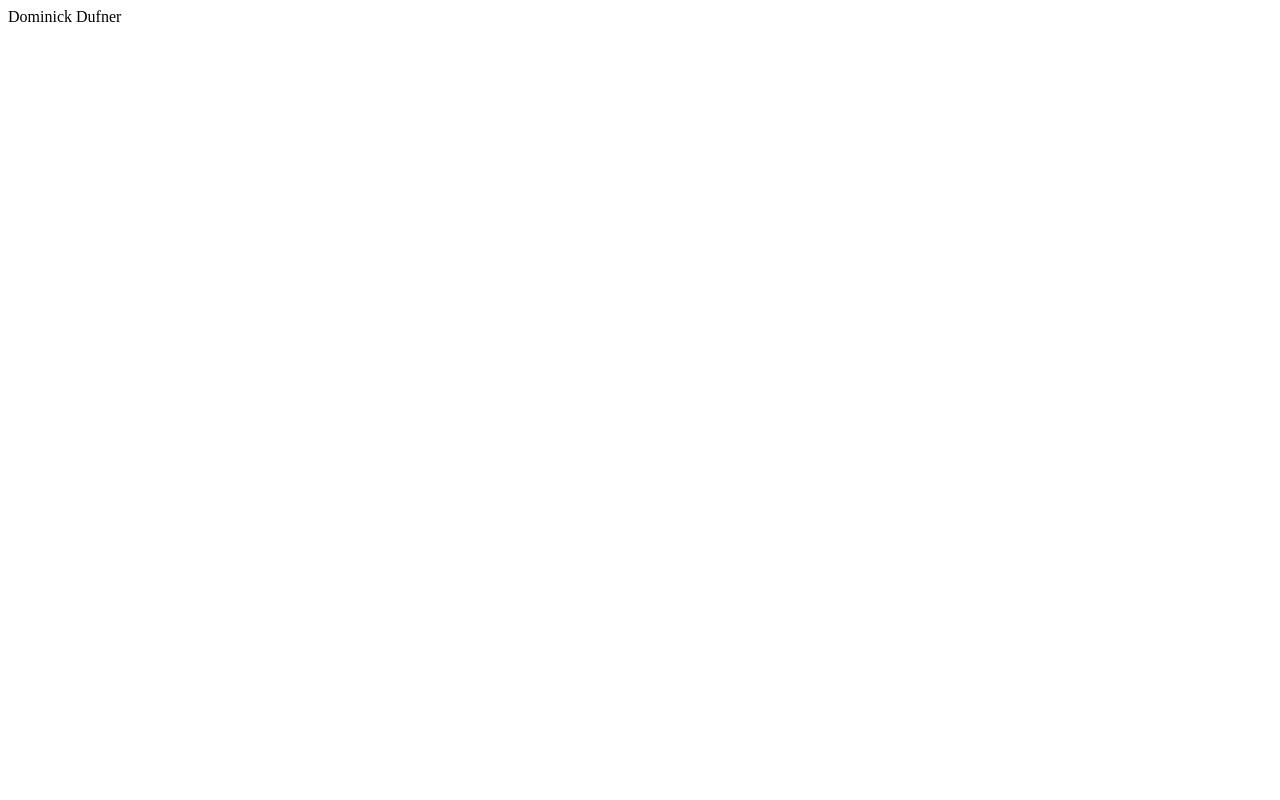
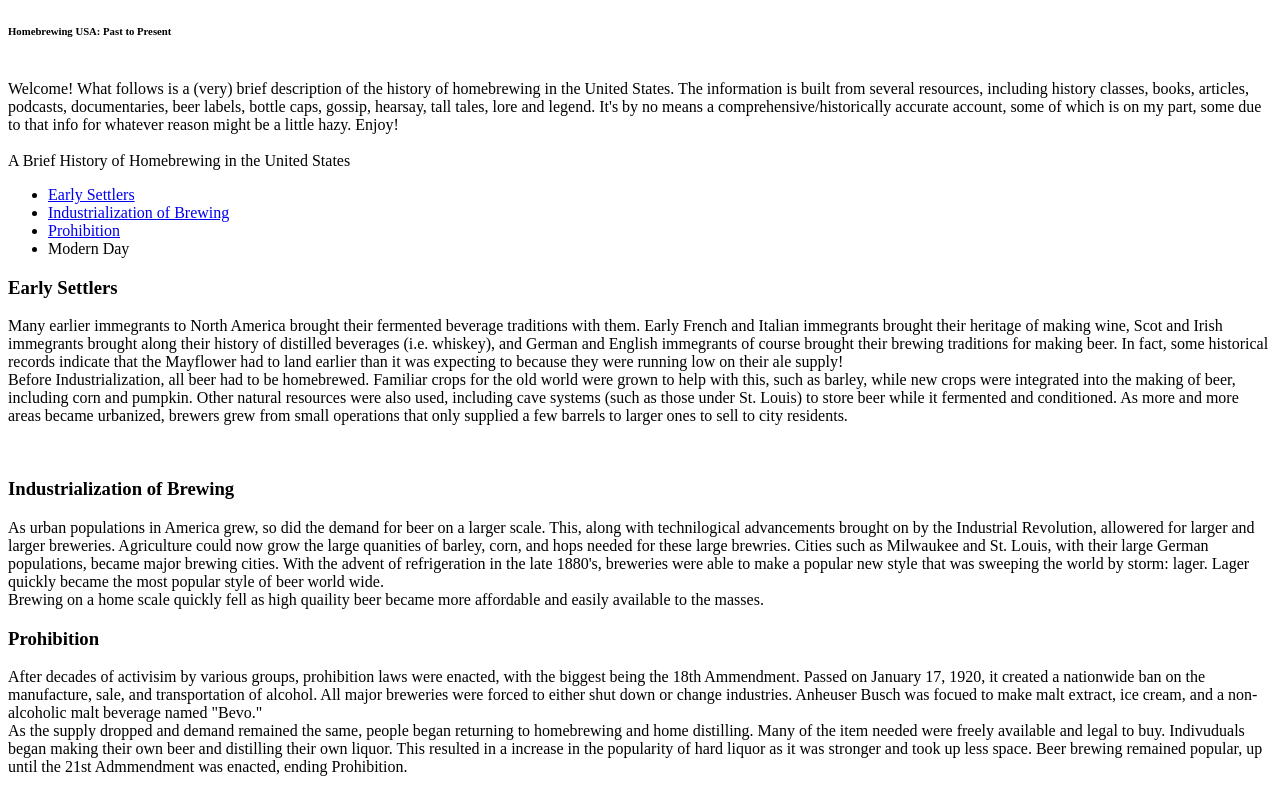
Before and after one commit to DDufner/html-me-something, a plain HTML site: page index.html in a window 1280 px wide. Drawn offline with Linux system fonts and the light colour scheme.

Commit message:
added idustrial and prohibition info

```diff
--- a/index.html
+++ b/index.html
@@ -1 +1,69 @@
-<p>Dominick Dufner</p>
+<!DOCTYPE html>
+<html>
+<head>
+    <meta charset="utf-8" />
+    <meta http-equiv="X-UA-Compatible" content="IE=edge">
+    <title>Page Title</title>
+    <meta name="viewport" content="width=device-width, initial-scale=1">
+    <link rel="stylesheet" type="text/css" media="screen" href="main.css" />
+    <script src="main.js"></script>
+</head>
+<h6>Homebrewing USA: Past to Present</h6>
+<br>
+<body>
+    <div>Welcome!  What follows is a (very) brief description of the history of homebrewing in the United States.
+        The information is built from several resources, including history classes, books, articles, podcasts, documentaries, beer
+        labels, bottle caps, gossip, hearsay, tall tales, lore and legend.  It's by no means a comprehensive/historically accurate
+        account, some of which is on my part, some due to that info for whatever reason might be a little hazy.  Enjoy!
+    </div>
+    <br>
+    <article>A Brief History of Homebrewing in the United States</article>
+    <ul>
+        <li><a href="#EarlySettlers">Early Settlers</a></li>
+        <li><a href="#Industrial">Industrialization of Brewing</a></li>
+        <li><a href="#Prohibition"> Prohibition</a></li>
+        <li><a herf="#Modern">Modern Day</a></li>
+    </ul>
+        <a name="#EarlySettlers"></a>
+        <h3>Early Settlers</h3>
+        <p>Many earlier immegrants to North America brought their fermented beverage traditions with them. Early French and Italian
+            immegrants brought their heritage of making wine, Scot and Irish immegrants
+            brought along their history of distilled beverages (i.e. whiskey), and German and English immegrants of course brought
+            their brewing traditions for making beer.  In fact, some historical records indicate that the Mayflower had to land
+            earlier than it was expecting to because they were running low on their ale supply!
+            <br>
+            Before Industrialization, all beer had to be homebrewed.  Familiar crops for the old world were grown to help with this,
+            such as barley, while new crops were integrated into the making of beer, including corn and pumpkin.  Other natural
+            resources were also used, including cave systems (such as those under St. Louis) to store beer while it fermented and
+            conditioned.  As more and more areas became urbanized, brewers grew from small operations that only supplied a few
+            barrels to larger ones to sell to city residents.</p>
+            <br>
+
+            <!--Add pic of George Washington recipe? or other-->
+        </p>
+
+        <a name="#Industrial"></a>
+        <h3>Industrialization of Brewing</h3>
+        <p>As urban populations in America grew, so did the demand for beer on a larger scale.  This, along with technilogical advancements
+            brought on by the Industrial Revolution, allowered for larger and larger breweries.  Agriculture could now grow the large quanities
+            of barley, corn, and hops needed for these large brewries.  Cities such as Milwaukee and St. Louis, with their large German
+            populations, became major brewing cities.  With the advent of refrigeration in the late 1880's, breweries were able to make
+            a popular new style that was sweeping the world by storm: lager. Lager quickly became the most popular style of beer world wide.
+            <br>
+            Brewing on a home scale quickly fell as high quaility beer became more affordable and easily available to the masses.
+        </p>
+        <a name="#Prohibition"></a>
+        <h3>Prohibition</h3>
+        <p>After decades of activisim by various groups, prohibition laws were enacted, with the biggest being the 18th Ammendment.  Passed
+            on January 17, 1920, it created a nationwide ban on the manufacture, sale, and transportation of alcohol.  All major breweries
+            were forced to either shut down or change industries.  Anheuser Busch was focued to make malt extract, ice cream, and a
+            non-alcoholic malt beverage named "Bevo."
+            <br>
+            As the supply dropped and demand remained the same, people began returning to homebrewing and home distilling.  Many of the item
+            needed were freely available and legal to buy.  Indivuduals began making their own beer and distilling their own liquor.  This
+            resulted in a increase in the popularity of hard liquor as it was stronger and took up less space.  Beer brewing remained popular,
+            up until the 21st Admmendment was enacted, ending Prohibition.
+        </p>
+
+</body>
+</html>
```
